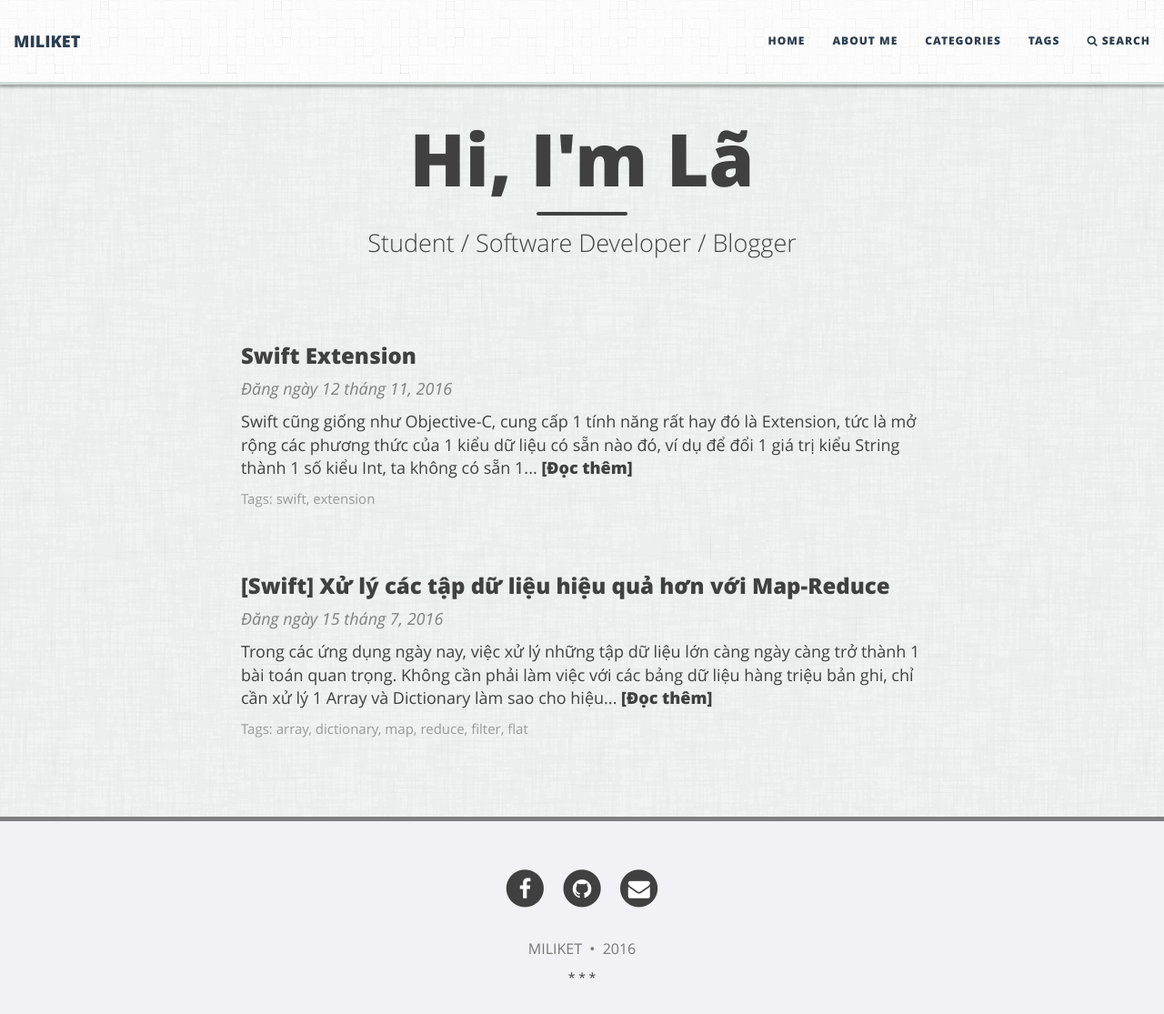
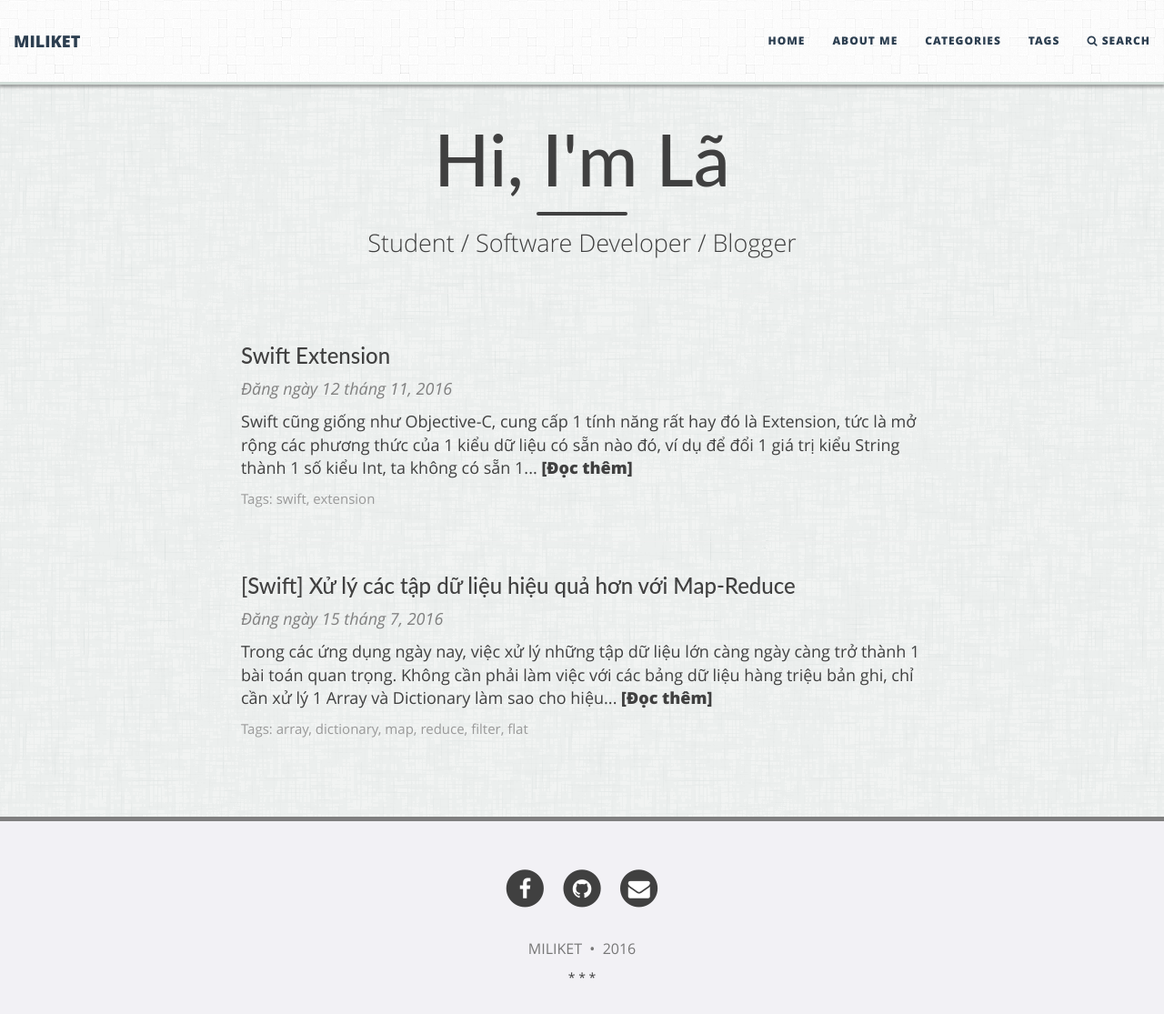
Before and after one commit to docbohanh/docbohanh.github.io, a Jekyll site: the page built from index.html, in a window 1280 px wide and 1165 px high. Shown: the top 1115 px of the window at 91% size. Built offline with Jekyll 4.4.1, drawn with Linux system fonts in a browser that asks for light colours; the list of posts is cut into pages by our own code.

Commit message:
Update main.css

```diff
--- a/css/main.css
+++ b/css/main.css
@@ -27,8 +27,7 @@
   color: #008AFF;
 }
 h1,h2,h3,h4,h5,h6 {
-  font-family: 'Open Sans', 'Helvetica Neue', Helvetica, Arial, sans-serif;
-  font-weight: 800;
+  font-family: 'Lato', 'Open Sans', 'Helvetica Neue', 'Helvetica', 'Arial', sans-serif;
 }
 a {
   color: #008AFF;
```
